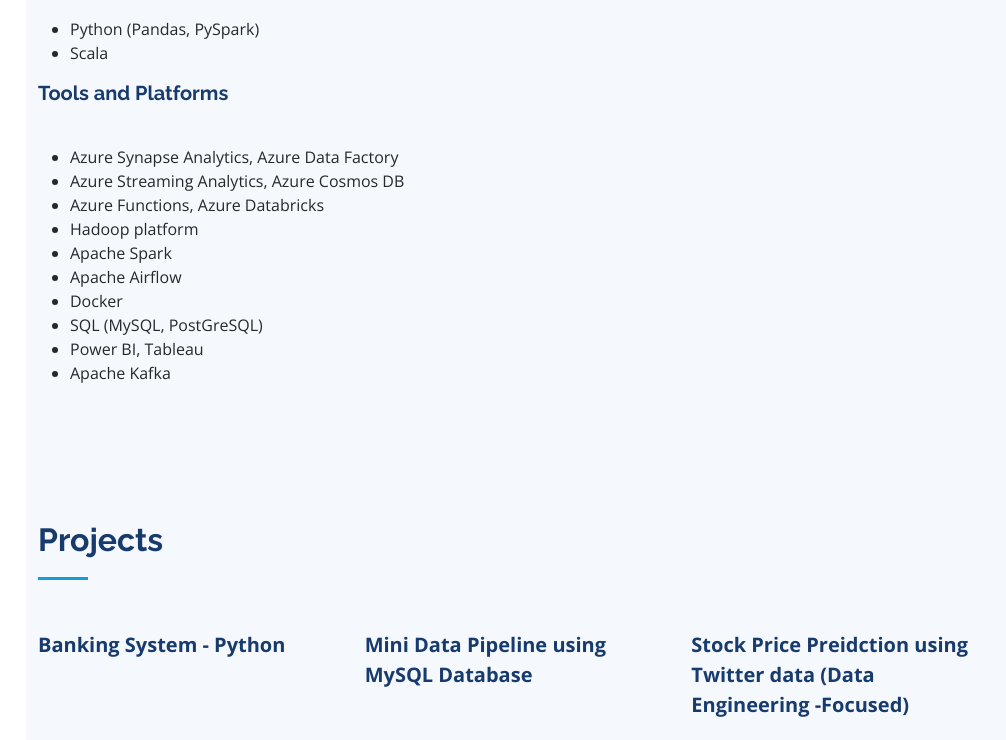
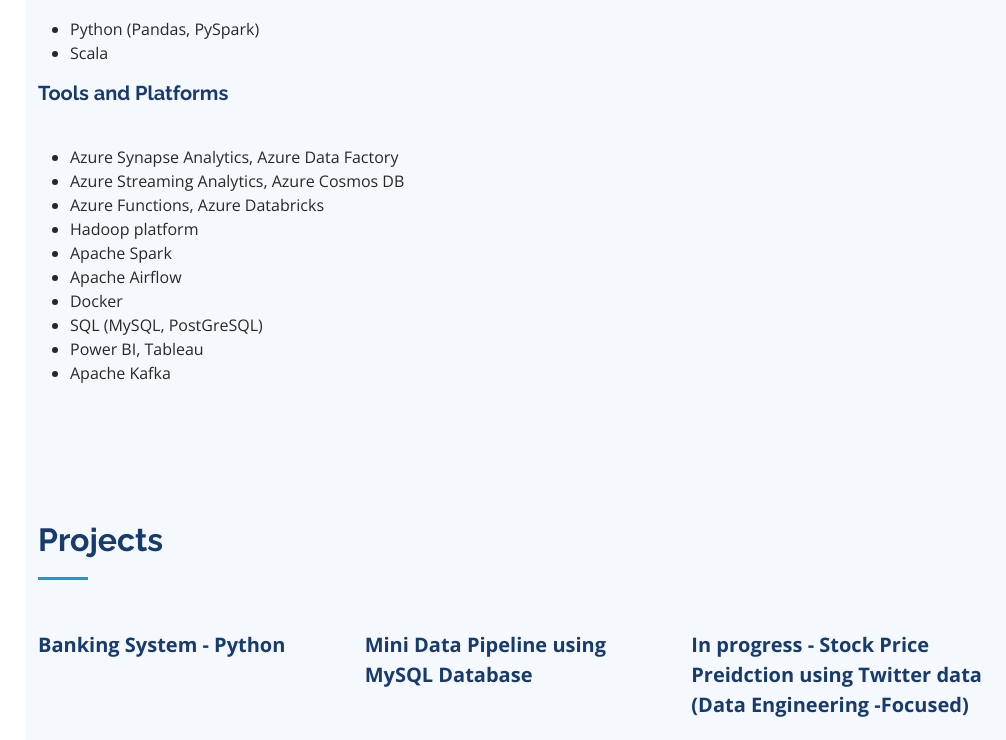
Before and after one commit to aswathkumar07/aswathkumar07.github.io, a plain HTML site: page index.html in a window 1280 px wide. Shown: the part 1469-2209 px from the top of the page, without its empty margins (274-1280 px from the left). Drawn offline with nearby package versions, Linux system fonts and the light colour scheme.

```diff
--- a/index.html
+++ b/index.html
@@ -198,7 +198,7 @@
 
           <div class="col-lg-4 col-md-6 portfolio-item filter-web">
             <div class="portfolio-wrap">
-              <p>Stock Price Preidction using Twitter data (Data Engineering -Focused)</p>
+              <p>In progress - Stock Price Preidction using Twitter data (Data Engineering -Focused)</p>
               <img src="assets/img/data_pipeline_icon.png" class="img-fluid" alt="">
               <div class="portfolio-links">
                 <!-- <a href="assets/img/portfolio/portfolio-2.jpg" data-gallery="portfolioGallery" class="portfolio-lightbox" title="Web 3"><i class="bx bx-plus"></i></a> -->
```
